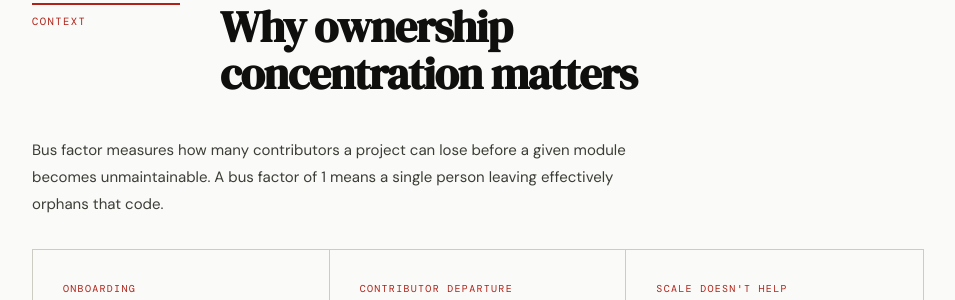
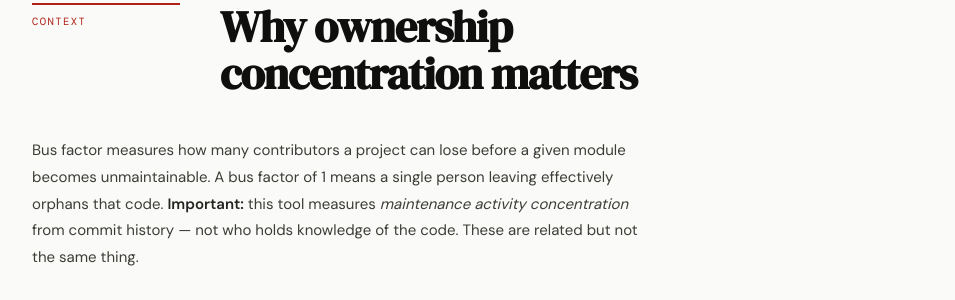
Before and after one commit to SushantVerma7969/git-archaeologist, a website: page index.html in a window 1280 px wide. Shown: the part 1318-1618 px from the top of the page, without its empty margins (162-1117 px from the left). Drawn offline with nearby package versions, Linux system fonts and the light colour scheme; a web font is replaced by a local one.

Commit message:
docs: clarify BF-1 measures activity concentration not knowledge

```diff
--- a/index.html
+++ b/index.html
@@ -685,7 +685,7 @@ footer a:hover { color: var(--ink2); }
       <div class="sec-label red">Context</div>
       <h2>Why ownership<br>concentration matters</h2>
     </div>
-    <p class="narrow">Bus factor measures how many contributors a project can lose before a given module becomes unmaintainable. A bus factor of 1 means a single person leaving effectively orphans that code.</p>
+    <p class="narrow">Bus factor measures how many contributors a project can lose before a given module becomes unmaintainable. A bus factor of 1 means a single person leaving effectively orphans that code. <strong>Important:</strong> this tool measures <em>maintenance activity concentration</em> from commit history — not who holds knowledge of the code. These are related but not the same thing.</p>
     <div class="ruled-grid-3">
       <div class="grid-cell">
         <span class="cell-tag red">Onboarding</span>
@@ -916,7 +916,7 @@ footer a:hover { color: var(--ink2); }
     <p class="narrow">All analysis used <strong>git-archaeologist v1.9.2</strong> (<code>git-arch analyze &lt;repo&gt; --json</code>) against local clones. Commit SHAs at time of analysis are in <code>research/README.md</code>.</p>
 
     <h3>Bus factor definition</h3>
-    <p class="narrow">A module is BF-1 when a single contributor accounts for more than 50% of all non-merge commits touching that file. Conservative threshold — measures observable change authorship, not theoretical knowledge.</p>
+    <p class="narrow">A module is BF-1 when a single contributor accounts for more than 50% of all non-merge commits touching that file. This measures <strong>historical maintenance activity concentration</strong> — not who understands the code, who has reviewed it, or who could maintain it if needed. A stable, rarely-changed module will appear concentrated even if it is widely understood. The metric is objective and reproducible; what it cannot capture is tacit knowledge.</p>
 
     <h3>Curse score formula</h3>
     <p class="narrow">Implemented in <code>src/analyzers/curseScorer.ts</code>:</p>
@@ -987,9 +987,9 @@ footer a:hover { color: var(--ink2); }
         <p>Several repos show round commit counts (1,000; 2,000) — these reflect the tool's analysis window, not full repository history. React has ~20,000 real commits; TensorFlow ~170,000. BF-1 findings are valid within the window. Full history re-runs are planned for v2.0.</p>
       </div>
       <div class="grid-cell">
-        <span class="cell-tag">Authorship ≠ knowledge</span>
-        <h3 style="font-size:16px;margin-top:0">Commit authorship is a proxy</h3>
-        <p>BF-1 means one author owns the majority of <em>recorded commits</em>. It does not measure who has reviewed the code, read it, or could maintain it. Objective and reproducible, but imperfect.</p>
+        <span class="cell-tag amber">⚠ Key distinction</span>
+        <h3 style="font-size:16px;margin-top:0">BF-1 measures activity concentration, not knowledge</h3>
+        <p>This is the most important conceptual limitation. A module with one active committer may be widely understood across the team. A module with many committers may be understood by none of them. This metric identifies where <em>maintenance activity</em> is concentrated — not who holds knowledge. A stable, well-understood module that hasn't needed changes will appear concentrated even if dozens of engineers know it cold.</p>
       </div>
       <div class="grid-cell">
         <span class="cell-tag">Snapshot in time</span>
```
